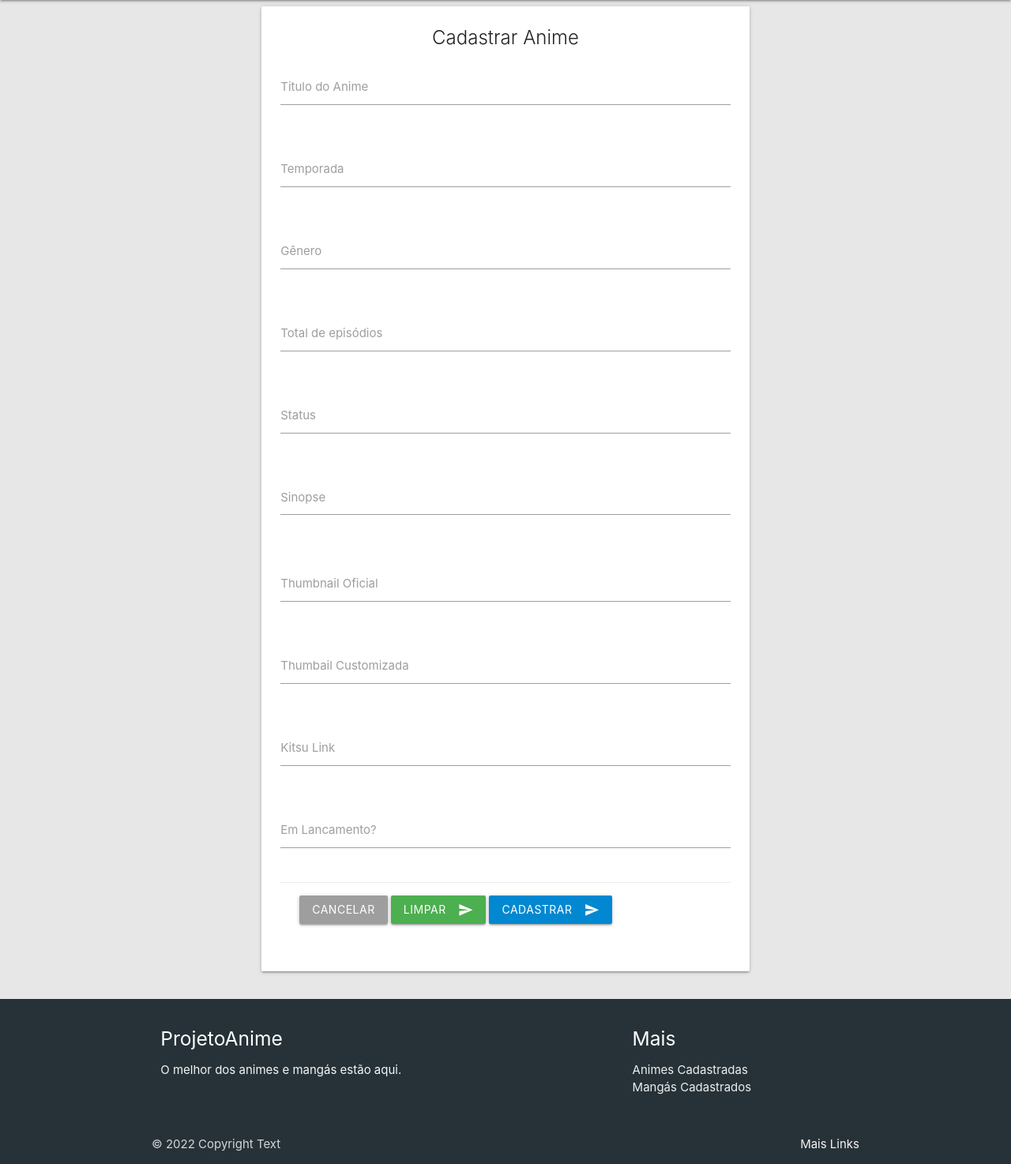
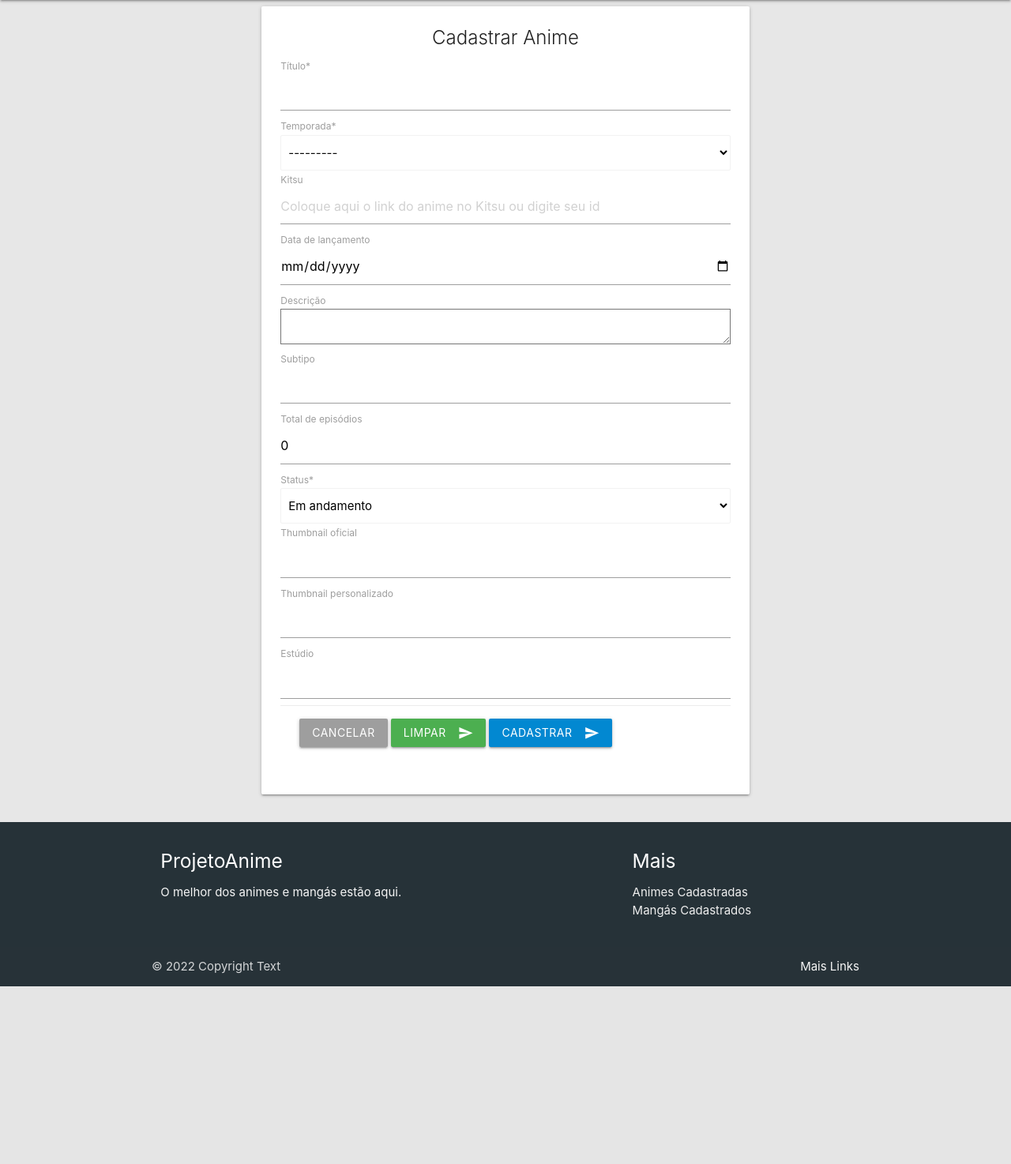
Before and after one commit to janderson-code/Projeto-AniManga, a Django app: page /animes/cadastrar-anime/ in a window 1280 px wide. Shown: the part 248-1722 px from the top of the page at 79% size. After the commit the page ends 1497 px from the top, so only its background shows below. Run offline with Django 4.2, Linux system fonts and the light colour scheme; data that the repository does not hold is empty; some libraries are stand-ins or nearby versions.

Commit message:
adicionado criação de anime via cadastro

```diff
--- /dev/null
+++ b/animes/forms.py
@@ -0,0 +1,129 @@
+from cProfile import label
+from email.policy import default
+from django import forms
+from season.models import Season
+from .models import Anime, STATUS
+
+
+class NewAnimeForm(forms.Form):
+    class Meta:
+        model = Anime
+        fields = (
+            'title',
+            'subtype',
+            'description',
+            'total_episodes',
+            'status',
+            'official_thumbnail',
+            'custom_thumbnail',
+            'studio',
+            'kitsu_link')
+
+    title = forms.CharField(
+        label="Título",
+        max_length=255,
+        required=True,
+        widget=forms.TextInput(
+            attrs={
+                'class': 'form-control'
+            }
+        )
+    )
+    seasons = forms.ModelChoiceField(
+        queryset=Season.objects.all(),
+        widget=forms.Select(attrs={
+			"class": 'form-controll browser-default'
+			}),
+			required=True,
+			label="Temporada")
+
+    kitsu_link = forms.CharField(
+        label="Kitsu",
+        max_length=255,
+        required=False,
+        widget=forms.TextInput(
+            attrs={
+				'placeholder': 'Coloque aqui o link do anime no Kitsu ou digite seu id',
+                'class': 'form-control'
+            }
+        )
+    )
+    release_date = forms.DateField(
+        label="Data de lançamento",
+        required=False,
+        widget=forms.DateInput(attrs={
+			'class': 'form-control',
+			'type': 'date'
+		})
+    )
+
+    description = forms.CharField(
+        label="Descrição",
+        max_length=255,
+        required=False,
+        widget=forms.Textarea(
+            attrs={
+                'class': 'form-control',
+            }
+        )
+    )
+    subtype = forms.CharField(
+        label="Subtipo",
+        max_length=255,
+        required=False,
+        widget=forms.TextInput(
+            attrs={
+                'class': 'form-control'
+            }
+        )
+    )
+
+    total_episodes = forms.IntegerField(
+        label="Total de episódios",
+        required=False,
+        widget=forms.NumberInput(
+            attrs={
+                'class': 'form-control',
+				'value': 0
+			}
+        )
+    )
+
+    status = forms.ChoiceField(
+		choices = STATUS,
+		label="Status",
+		initial='',
+		widget=forms.Select(attrs={"class": 'form-controll browser-default'}), required=True)
+
+    official_thumbnail = forms.CharField(
+        label="Thumbnail oficial",
+        max_length=255,
+        required=False,
+        widget=forms.TextInput(
+            attrs={
+                'class': 'form-control'
+            }
+        )
+    )
+
+    custom_thumbnail = forms.CharField(
+        label="Thumbnail personalizado",
+        max_length=255,
+        required=False,
+        widget=forms.TextInput(
+            attrs={
+                'class': 'form-control'
+            }
+        )
+    )
+
+    studio = forms.CharField(
+        label="Estúdio",
+        max_length=255,
+        required=False,
+        widget=forms.TextInput(
+            attrs={
+                'class': 'form-control'
+            }
+        )
+    )
--- a/animes/models.py
+++ b/animes/models.py
@@ -19,8 +19,8 @@ class Anime(models.Model):
     custom_thumbnail = models.CharField(max_length=255)
     studio = models.CharField(max_length=255)
     kitsu_link = models.CharField(max_length=255)
-    create_at = models.DateTimeField(auto_now_add=True)
-    update_at = models.DateTimeField(auto_now=True)
+    create_at = models.DateField(auto_now_add=True)
+    update_at = models.DateField(auto_now=True)
 
     # Mostrando o titulo do Anime no Django Adm
 
--- a/animes/templates/animes/cadastrar-anime.html
+++ b/animes/templates/animes/cadastrar-anime.html
@@ -1,5 +1,6 @@
 {% extends 'base/header.html' %}
 {% load static %}
+{% load crispy_forms_tags %}
 {% block main %}
     <main>
         <div class="row">
@@ -8,106 +9,9 @@
                     <div class="card-content">
                         <span class="card-title center">Cadastrar Anime</span>
                         <div class="row">
-                            <form class="col s12" method="POST" action="cadastrarFilme.php">
-                                <!--Input do Titulo-->
-                                <div class="row">
-                                    <div class="input-field col s12">
-                                        <input name="titulo" id="titulo" type="text" value="" required>
-                                        <label for="titulo">Titulo do Anime</label>
-                                        <div class="red-text">
-                                        </div>
-                                    </div>
-                                </div>
-
-                                <!--Input do Titulo-->
-                                <div class="row">
-                                    <div class="input-field col s12">
-                                        <input name="seasonId" id="seasonId" type="text" value="" required>
-                                        <label for="seasonId">Temporada</label>
-                                        <div class="red-text">
-                                        </div>
-                                    </div>
-                                </div>
-
-                                <!--Input do Gênero-->
-                                <div class="row">
-                                    <div class="input-field col s12">
-                                        <input id="genero" name="genero" type="text" value="">
-                                        <label for="genero">Gênero</label>
-                                        <div class="red-text">
-                                        </div>
-                                    </div>
-                                </div>
-
-                                <!--Input do Total Episodios-->
-                                <div class="row">
-                                    <div class="input-field col s12">
-                                        <input id="total_episodes" name="total_episodes" type="text" value="">
-                                        <label for="total_episodes">Total de episódios</label>
-                                        <div class="red-text">
-                                        </div>
-                                    </div>
-                                </div>
-
-                                <!--Input do Status-->
-                                <div class="row">
-                                    <div class="input-field col s12">
-                                        <input id="status" name="status" type="text" value="">
-                                        <label for="status">Status</label>
-                                        <div class="red-text">
-                                        </div>
-                                    </div>
-                                </div>
-
-                                <!--Input da Sinopse-->
-                                <div class="row">
-                                    <div class="input-field col s12">
-                                        <textarea id="sinopse" name="sinopse" class="materialize-textarea" value=""></textarea>
-                                        <label for="sinopse">Sinopse</label>
-                                        <div class="red-text">
-                                        </div>
-                                    </div>
-                                </div>
-
-                                <!--Input do Thumbnail Oficial-->
-                                <div class="row">
-                                    <div class="input-field col s12">
-                                        <input id="official_thumbnail" name="official_thumbnail" type="text" value="">
-                                        <label for="official_thumbnail">Thumbnail Oficial</label>
-                                        <div class="red-text">
-                                        </div>
-                                    </div>
-                                </div>
-
-                                <!--Input da Thumbnail Customizada -->
-                                <div class="row">
-                                    <div class="input-field col s12">
-                                        <input id="custom_thumbnail" name="custom_thumbnail" type="text" value="" required>
-                                        <label for="custom_thumbnail">Thumbail Customizada</label>
-                                        <div class="red-text">
-                                        </div>
-                                    </div>
-                                </div>
-
-                                <!--Input Kistu Link-->
-                                <div class="row">
-                                    <div class="input-field col s12">
-                                        <input id="kitsu_link" name="kitsu_link" type="text" value="" required>
-                                        <label for="kitsu_link">Kitsu Link</label>
-                                        <div class="red-text">
-                                        </div>
-                                    </div>
-                                </div>
-
-                                <!--Input Lançamento-->
-                                <div class="row">
-                                    <div class="input-field col s12">
-                                        <input id="is_lancamento" name="is_lancamento" type="text" value="" maxlength="1" required>
-                                        <label for="is_lancamento">Em Lancamento?</label>
-                                        <div class="red-text">
-                                        </div>
-                                    </div>
-                                </div>
+                            <form class="col s12" method="POST">
+                                {% csrf_token %}
+                                {{ new_anime_form|crispy }}
                                 <div class="card-action">
                                     <a class="btn waves-effect waves-light grey btn " href="">Cancelar</a>
                                     <button class="btn waves-effect waves-light green " type="reset" name="action">Limpar
--- a/animes/urls.py
+++ b/animes/urls.py
@@ -3,7 +3,7 @@ from django.urls import path
 from . import views
 
 urlpatterns = [
-    path('', views.listar_animes),
+    path('', views.listar_animes,name='listar_animes'),
     path('cadastrar-anime/', views.cadastrar_anime, name='cadastrar_anime'),
     path('editar-anime/<int:id>/', views.editar_anime, name='editar_anime'),
     path('deletar-anime/<int:id>/', views.deletar_anime, name='deletar_anime'),
--- a/animes/views.py
+++ b/animes/views.py
@@ -1,15 +1,39 @@
-from django.shortcuts import render
-
+from django.shortcuts import render, redirect
+from django.contrib.auth import get_user_model
+from .forms import NewAnimeForm
+from .models import Anime
+from .models import Season
 # Create your views here.
 
 def listar_animes(request):
-    return render(request, 'animes/listar-animes.html')
+	return render(request, 'animes/listar-animes.html')
 
 def editar_anime(request,id):
-    return render(request, 'animes/editar-animes.html')
+	return render(request, 'animes/editar-animes.html')
 
 def cadastrar_anime(request):
-    return render(request, 'animes/cadastrar-anime.html')
+	if request.method != "POST":
+		return render(request, "animes/cadastrar-anime.html", {'new_anime_form': NewAnimeForm()})
+	form = NewAnimeForm(request.POST)
+	if not form.is_valid():
+		return render(request, "animes/cadastrar-anime.html", {'new_anime_form': form})
+	anime = form.cleaned_data
+
+	Anime.objects.create(
+		title=anime['title'],
+		description=anime['description'],
+		status=anime['status'],
+		total_episodes=anime['total_episodes'],
+		official_thumbnail=anime['official_thumbnail'],
+		custom_thumbnail=anime['custom_thumbnail'],
+		studio=anime['studio'],
+		kitsu_link=anime['kitsu_link'],
+		subtype=anime['subtype'],
+		season_id=anime['seasons'],
+		user_id=request.user
+	)
+
+	return redirect('listar_animes')
 
 def deletar_anime(request,id):
-    return render(request, 'animes/deletar-anime.html')
+	return render(request, 'animes/deletar-anime.html')
--- a/templates/base/header.html
+++ b/templates/base/header.html
@@ -39,7 +39,9 @@
                         {% endif %}
                     </div>
                     <div class="nav-header center ">
-                        <h1>Projeto Animangá</h1>
+                        <a href="{% url 'home' %}">
+                            <h1>Projeto Animangá</h1>
+                        </a>
                     </div>
                     <div class="nav-content">
                         <ul class="tabs tabs-transparent  blue-grey darken-4">
```
Also changed, not shown: season/models.py (+9 -7 lines), animes/migrations/0001_initial.py, animes/migrations/0002_remove_anime_id_anime_anime_id.py (added), animes/migrations/0003_remove_anime_anime_id_anime_id.py (added), mangas/migrations/0001_initial.py, season/migrations/0001_initial.py.
